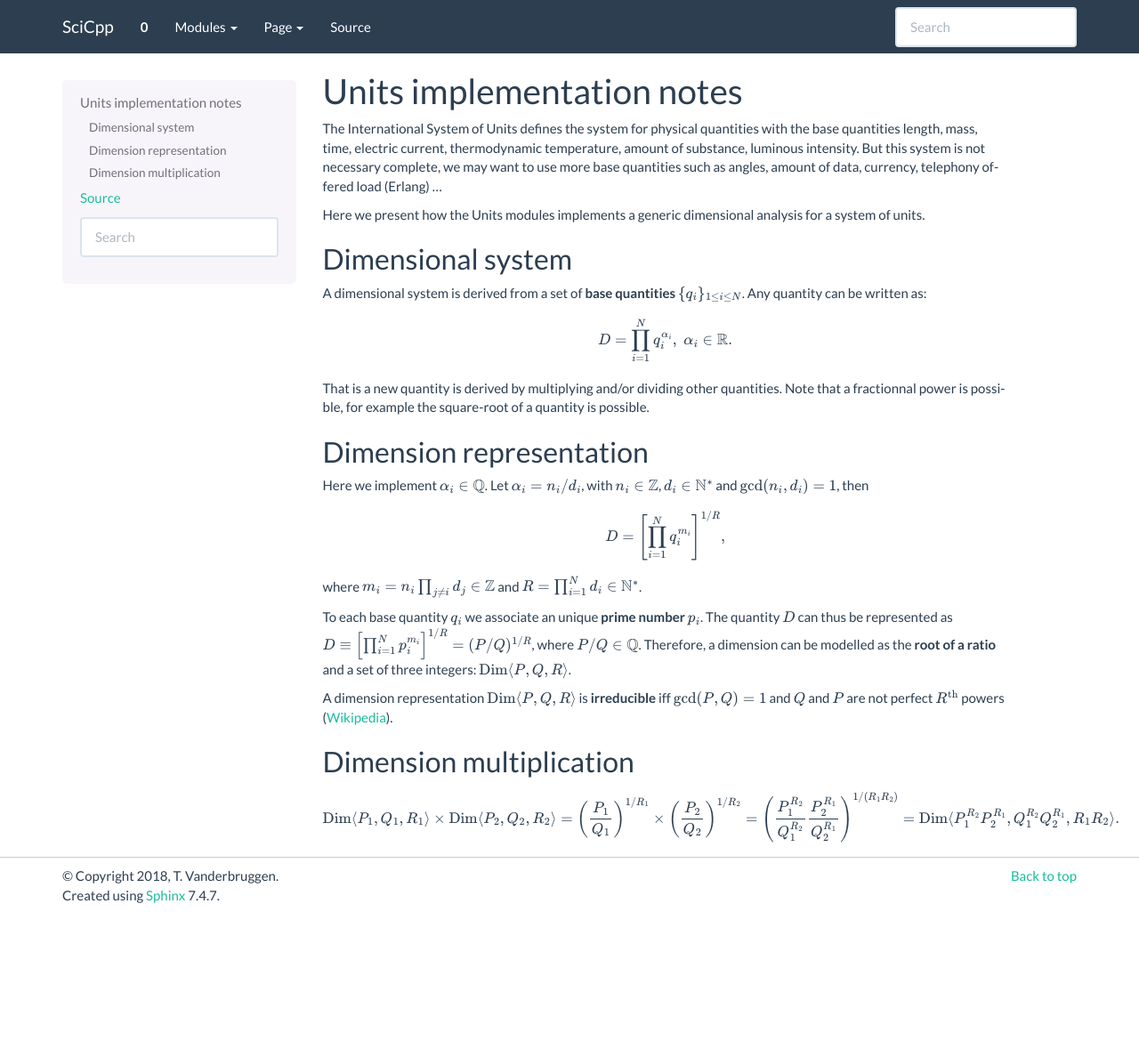
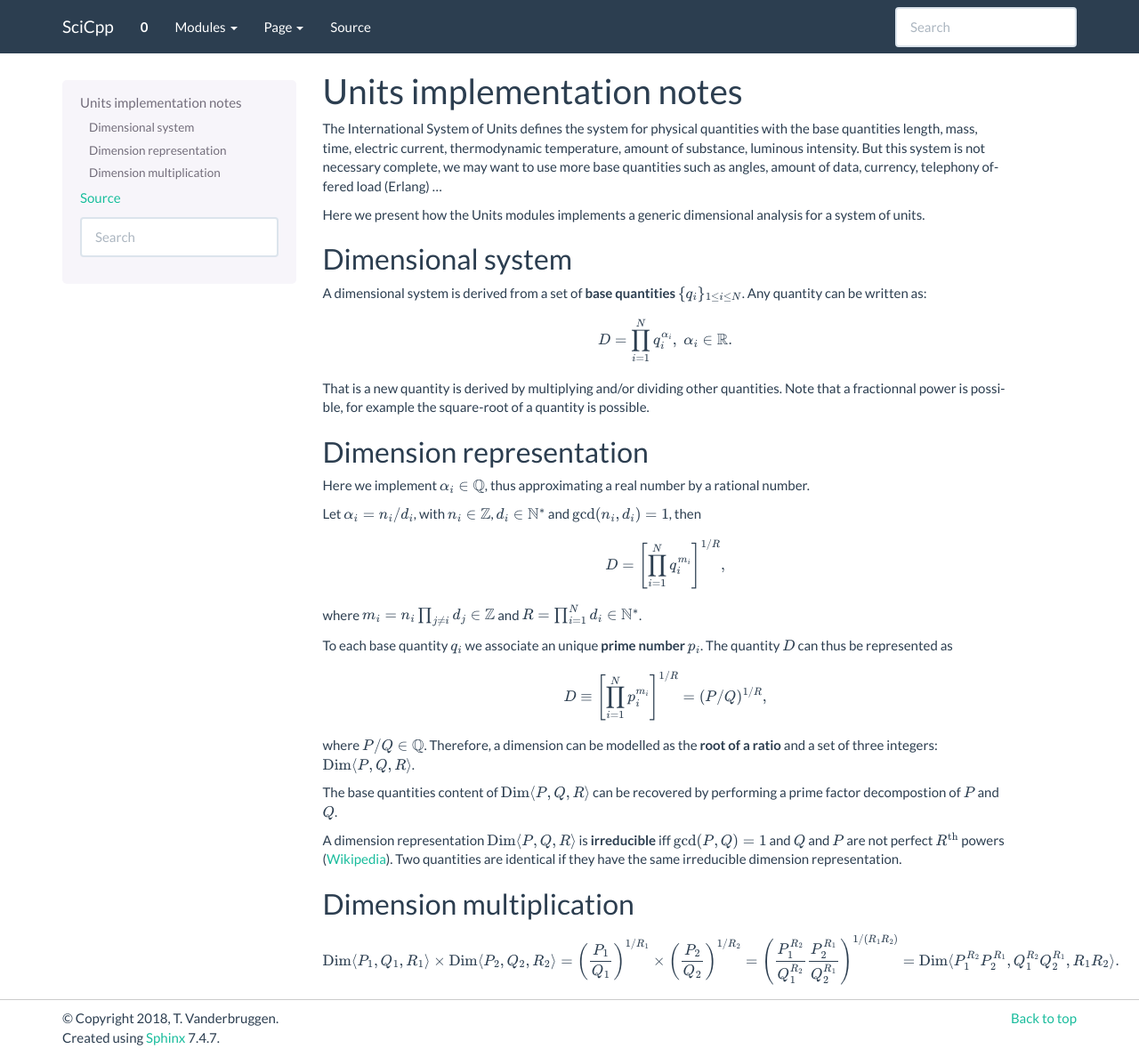
Before and after one commit to tvanderbruggen/SciCpp, a Sphinx documentation site: the page built from doc/source/core.units.implementation_notes.rst, in a window 1280 px wide and 1188 px high. Shown: the whole window at 89% size. Built offline with Sphinx 7.4.7, drawn with Linux system fonts in a browser that asks for light colours.

Commit message:
Clean up

```diff
--- a/doc/source/core.units.implementation_notes.rst
+++ b/doc/source/core.units.implementation_notes.rst
@@ -26,7 +26,8 @@ Note that a fractionnal power is possible, for example the square-root of a quan
 Dimension representation
 -----------------------
 
-Here we implement :math:`\alpha_{i} \in \mathbb{Q}`.
+Here we implement :math:`\alpha_{i} \in \mathbb{Q}`, thus approximating a real number by a rational number.
+
 Let :math:`\alpha_{i} = n_{i} / d_{i}`, with :math:`n_{i} \in \mathbb{Z}`, :math:`d_{i} \in \mathbb{N}^{*}` and :math:`\gcd(n_{i}, d_{i}) = 1`, then
 
 .. math::
@@ -36,11 +37,18 @@ Let :math:`\alpha_{i} = n_{i} / d_{i}`, with :math:`n_{i} \in \mathbb{Z}`, :math
 where :math:`m_{i} = n_{i} \prod_{j \neq i} d_{j} \in \mathbb{Z}` and :math:`R = \prod_{i=1}^{N} d_{i} \in \mathbb{N}^{*}`.
 
 To each base quantity :math:`q_{i}` we associate an unique **prime number** :math:`p_{i}`.
-The quantity :math:`D` can thus be represented as :math:`D \equiv \left[ \prod_{i=1}^{N} p_{i}^{m_{i}} \right]^{1/R} = (P/Q)^{1/R}`,
+The quantity :math:`D` can thus be represented as
+
+.. math::
+
+    D \equiv \left[ \prod_{i=1}^{N} p_{i}^{m_{i}} \right]^{1/R} = (P/Q)^{1/R},
+
 where :math:`P/Q \in \mathbb{Q}`. Therefore, a dimension can be modelled as the **root of a ratio** and a set of three integers: :math:`\mathrm{Dim} \langle P, Q, R \rangle`.
 
+The base quantities content of :math:`\mathrm{Dim} \langle P, Q, R \rangle` can be recovered by performing a prime factor decompostion of :math:`P` and :math:`Q`.
+
 A dimension representation :math:`\mathrm{Dim} \langle P, Q, R \rangle` is **irreducible** iff :math:`\gcd(P, Q) = 1` and :math:`Q` and :math:`P` are not perfect :math:`R^{\mathrm{th}}` powers
-(`Wikipedia <https://en.wikipedia.org/wiki/Perfect_power>`_).
+(`Wikipedia <https://en.wikipedia.org/wiki/Perfect_power>`_).   Two quantities are identical if they have the same irreducible dimension representation.
 
 Dimension multiplication
 -----------------------
```
Also changed, not shown: doc/source/core.units.quantity.rst (+4 -3 lines), 2 other files.
